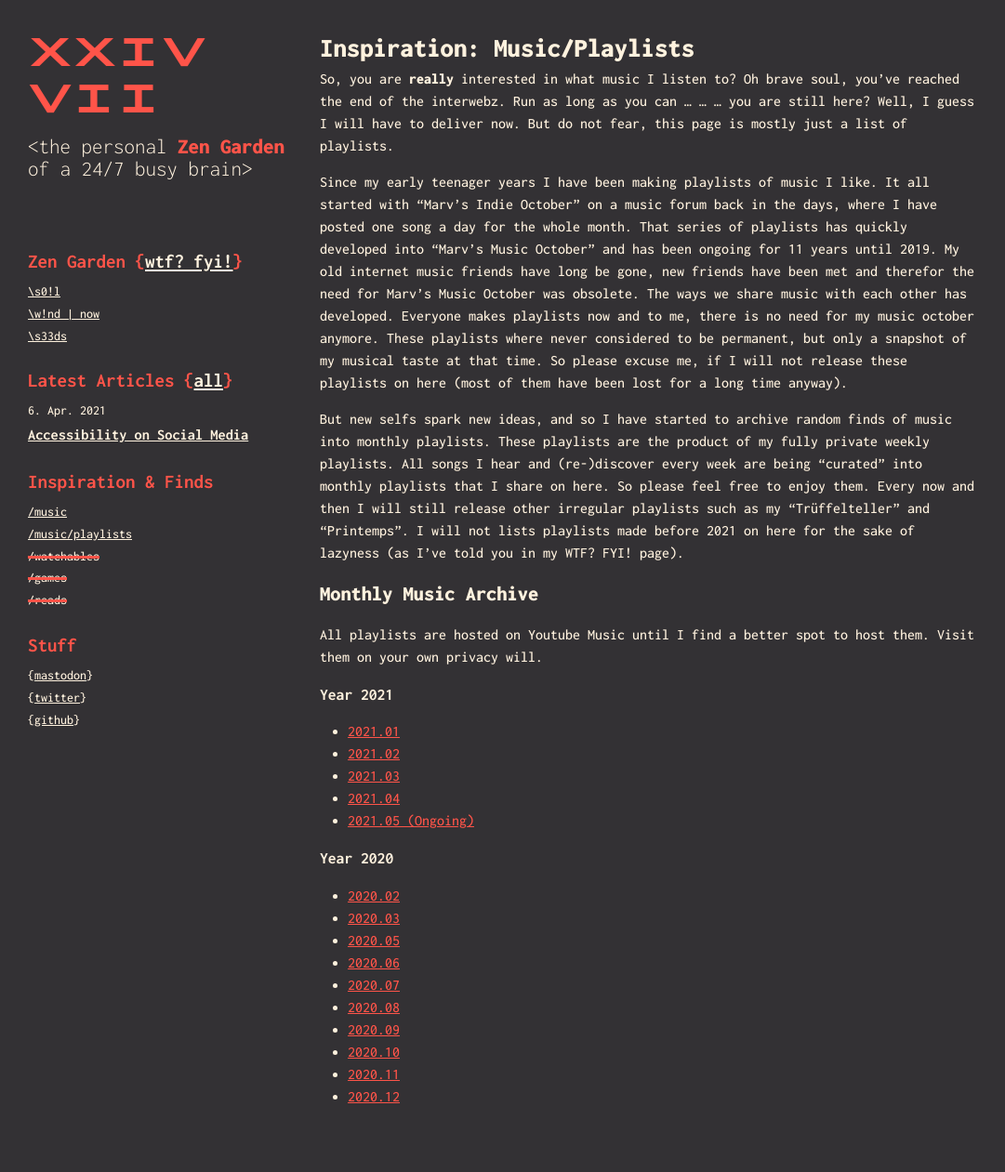
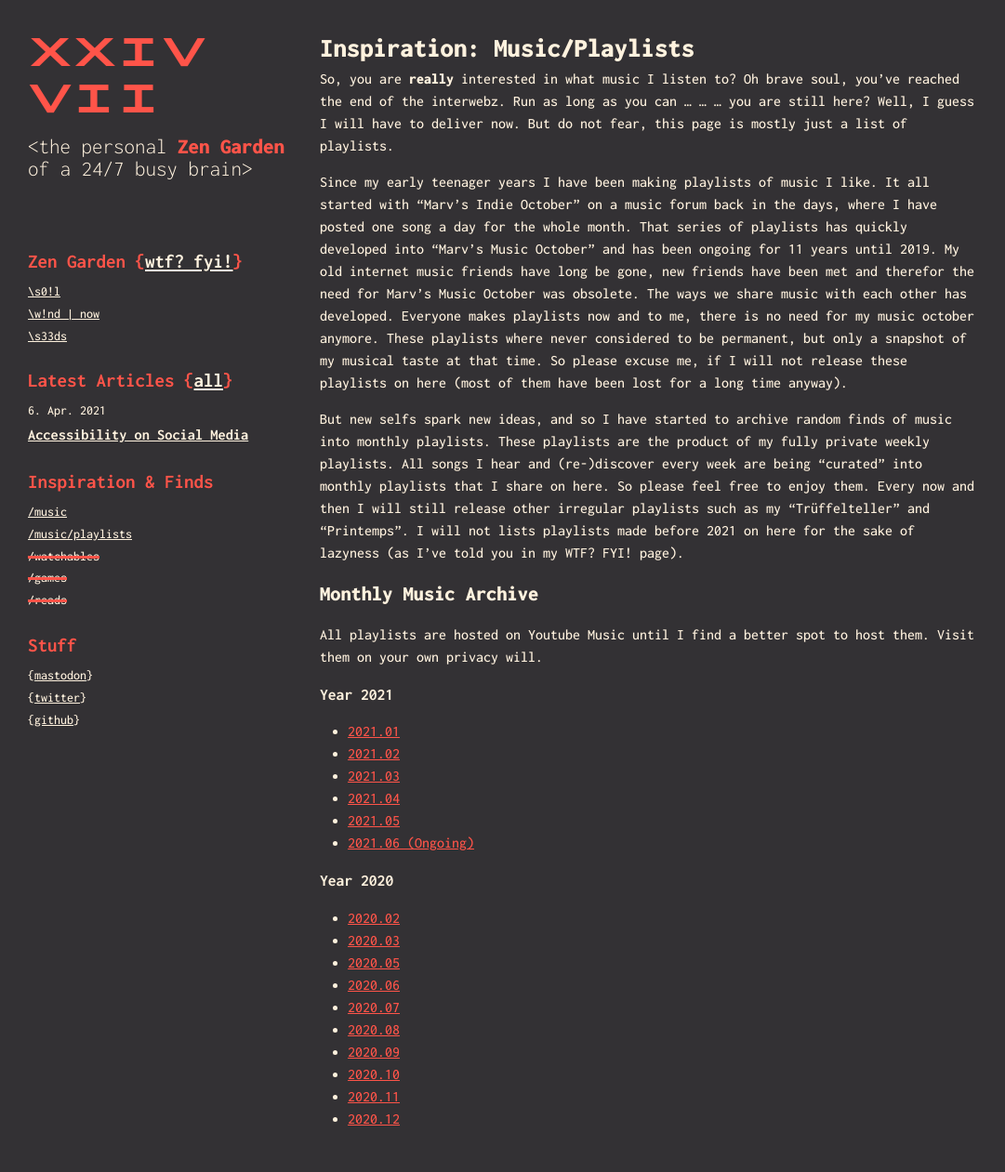
Before and after one commit to marvinpoo/coppnic.cc, a Jekyll site: the page built from playlists.markdown, in a window 1280 px wide. Shown: the whole page at 93% size, without its empty margins (0-1081 px from the left). Built offline with Jekyll 4.4.1, drawn with Linux system fonts in a browser that asks for light colours; before the commit the page ends 1237 px from its top, so only the background shows below that.

Commit message:
Update playlists.markdown
added monthly playlist june

```diff
--- a/playlists.markdown
+++ b/playlists.markdown
@@ -17,7 +17,8 @@ All playlists are hosted on Youtube Music until I find a better spot to host the
 * [2021.02](https://music.youtube.com/playlist?list=PLdkYrK8vCTsEFD-TeOaW1OGq7bzc3zoCS&feature=share){:target="_blank"}
 * [2021.03](https://music.youtube.com/playlist?list=PLdkYrK8vCTsG-VOyHM-r5Nf_u2wGDB7Zs&feature=share){:target="_blank"}
 * [2021.04](https://music.youtube.com/playlist?list=PLdkYrK8vCTsE5TwRHQnXdEST7QxvBlLg-&feature=share){:target="_blank"}
-* [2021.05 (Ongoing)](https://music.youtube.com/playlist?list=PLdkYrK8vCTsFgCLPTqrp8UW1cAteOVnKJ&feature=share){:target="_blank"}
+* [2021.05](https://music.youtube.com/playlist?list=PLdkYrK8vCTsFgCLPTqrp8UW1cAteOVnKJ&feature=share){:target="_blank"}
+* [2021.06 (Ongoing)](https://music.youtube.com/playlist?list=PLdkYrK8vCTsGbh2L9D3tNcb1MxOH_NODp&feature=share){:target="_blank"}
 
 #### Year 2020
 * [2020.02](https://music.youtube.com/playlist?list=PLdkYrK8vCTsG9OGB43RyXWkhO1dxDTjyu&feature=share){:target="_blank"}
```
